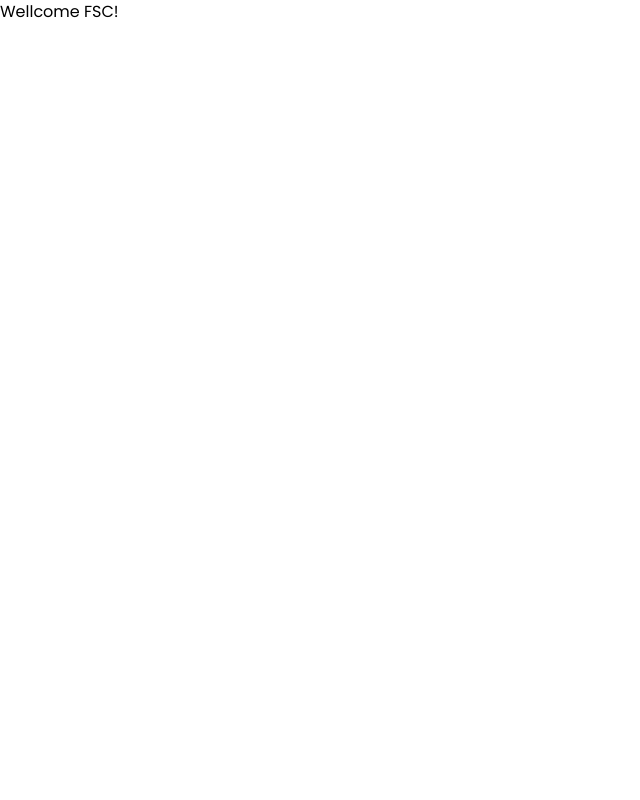
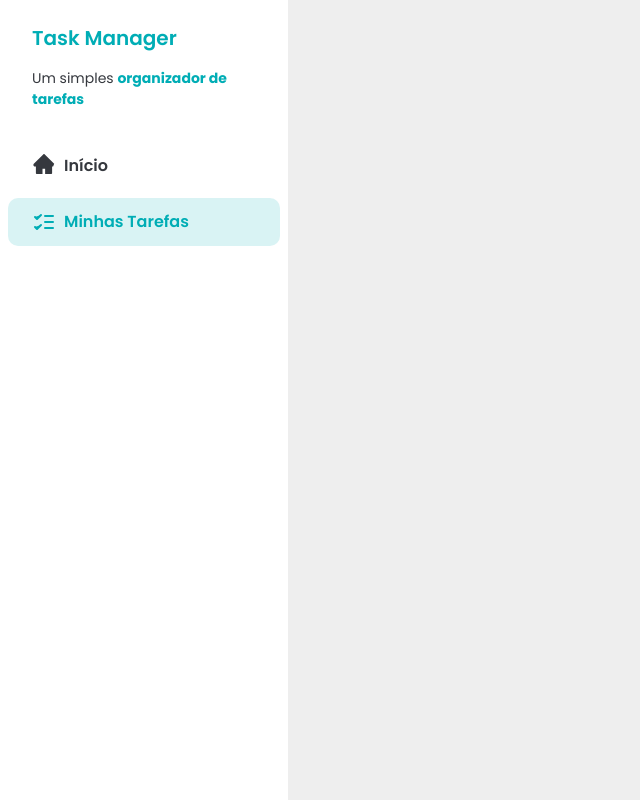
Before and after one commit to kleyton-ferreira/gerenciador-tarefas, a React (Vite) app: page / in a window 1280 px wide. Shown: the whole page, without its empty margins (0-640 px from the left). Built offline with nearby package versions, Linux system fonts and the light colour scheme.

Commit message:
feat: add Sidebar and SidebarButton components

```diff
--- a/src/App.jsx
+++ b/src/App.jsx
@@ -1,9 +1,11 @@
 import React from 'react'
+
+import Sidebar from './components/Sidebar/Sidebar'
 
 function App() {
   return (
     <div>
-      <h1>Wellcome FSC!</h1>
+      <Sidebar />
     </div>
   )
 }
--- /dev/null
+++ b/src/components/Sidebar/Sidebar.jsx
@@ -0,0 +1,32 @@
+import React from 'react'
+
+import { CheksIcon, HomeIcon } from '../../assets/icons'
+import SidebarButton from '../SidebarButton/SidebarButton'
+
+const Sidebar = () => {
+  return (
+    <div className="h-screen w-72 bg-brand-white">
+      <div className="space-y-4 px-8 py-6">
+        <h1 className="text-xl font-semibold text-brand-primary">
+          Task Manager
+        </h1>
+        <p className="text-[14px] text-brand-dark-blue">
+          Um simples{' '}
+          <strong className="text-brand-primary">
+            organizador <span>de tarefas</span>{' '}
+          </strong>{' '}
+        </p>
+      </div>
+      <div className="space-y-2 p-2">
+        <SidebarButton variant="unselected">
+          <HomeIcon className="relative -top-0.5" /> Início
+        </SidebarButton>
+        <SidebarButton variant="selected">
+          <CheksIcon /> Minhas Tarefas
+        </SidebarButton>
+      </div>
+    </div>
+  )
+}
+
+export default Sidebar
--- /dev/null
+++ b/src/components/SidebarButton/SidebarButton.jsx
@@ -0,0 +1,26 @@
+import React from 'react'
+import { tv } from 'tailwind-variants'
+
+const SidebarButton = ({ children, variant, ...rest }) => {
+  const sidebar = tv({
+    base: 'flex items-center gap-2',
+    variants: {
+      color: {
+        unselected:
+          'rounded-[10px] bg-transparent px-6 py-3 text-[16px] font-semibold text-brand-dark-blue transition-all hover:bg-brand-primary hover:bg-opacity-30 hover:text-brand-white',
+        selected:
+          'rounded-[10px] bg-brand-primary bg-opacity-15 px-6 py-3 text-[16px] font-semibold text-brand-primary transition-all hover:bg-opacity-30 hover:text-brand-white',
+      },
+    },
+  })
+
+  return (
+    <div>
+      <a href="#" className={sidebar({ color: variant })} {...rest}>
+        {children}
+      </a>
+    </div>
+  )
+}
+
+export default SidebarButton
--- a/src/index.css
+++ b/src/index.css
@@ -1,5 +1,10 @@
 @tailwind base;
+@tailwind components;
 @tailwind utilities;
+
+body {
+  @apply bg-brand-light-gray;
+}
 
 @layer base {
   @font-face {
```
Also changed, not shown: .eslintrc.cjs.
